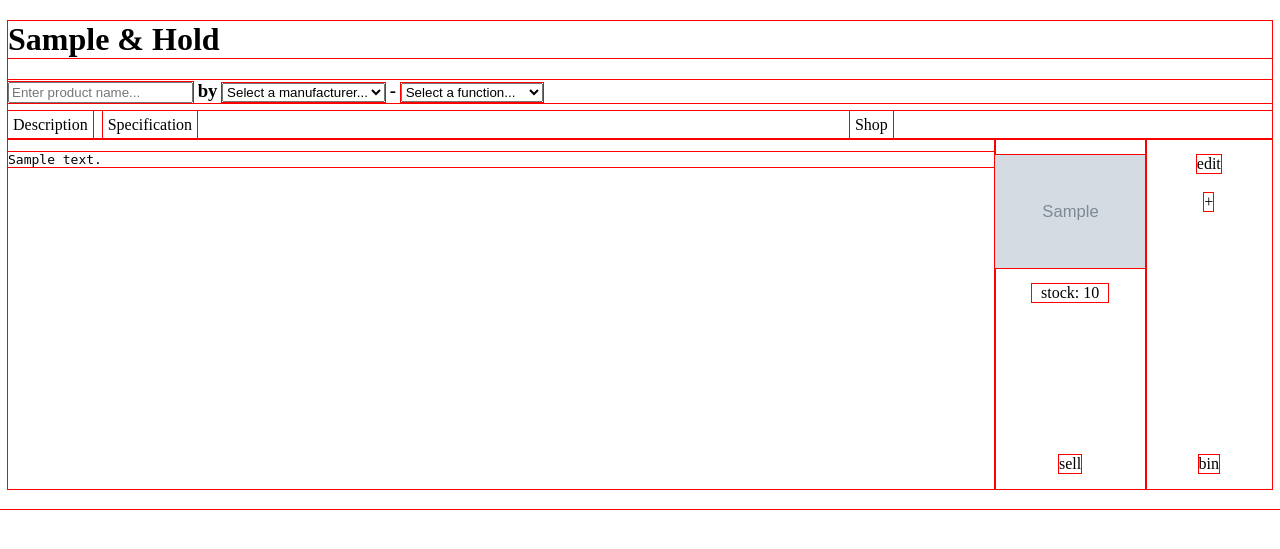
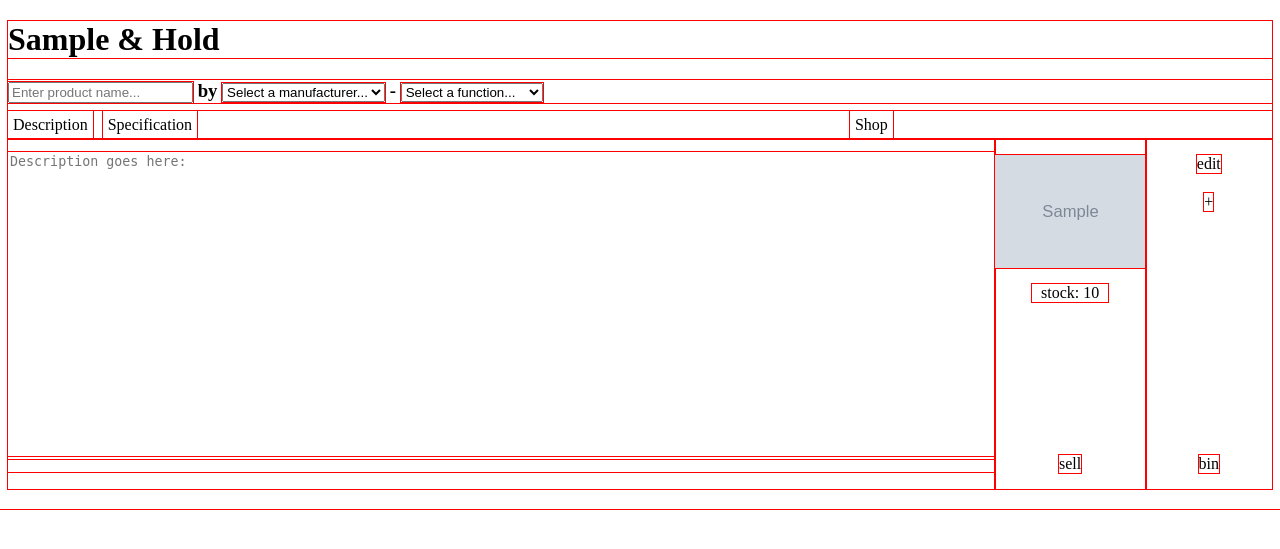
Before and after one commit to dcallus/Sample-n-Hold, a Flask app: page /modules/new in a window 1280 px wide. Shown: the top 549 px of the page. Run offline with Flask 2, Linux system fonts and the light colour scheme; grey boxes marked "Sample" are stand-in pictures; a database or web service that is not in the repository returns one stand-in record (values such as "Sample title"); some libraries are stand-ins or nearby versions.

Commit message:
text field added

```diff
--- a/sample_hold/static/css/style.css
+++ b/sample_hold/static/css/style.css
@@ -70,6 +70,17 @@ pre {
     height: 100%;
 } */
 
+textarea
+{
+    width:100%;
+}
+.textwrapper
+{
+    border: 0;
+    margin:0;
+    resize: none;
+}
+
 .desc {
     overflow: scroll;
     height: 350px;
--- a/sample_hold/templates/modules/new.html
+++ b/sample_hold/templates/modules/new.html
@@ -19,7 +19,9 @@
 
         <section class='info-box'>
             <article class="desc">
-        <pre>{{module.description}}</pre>
+                <fieldset>
+                    <pre><textarea name="input-description" class="textwrapper" cols="20" rows="20" placeholder="Description goes here:"></textarea></pre>
+                </fieldset>
             </article>
             <section class='image'>
                 <img src="{{module.image_url}}" alt="module pic">
```
Lines whose indentation alone changed are shown as unchanged.
